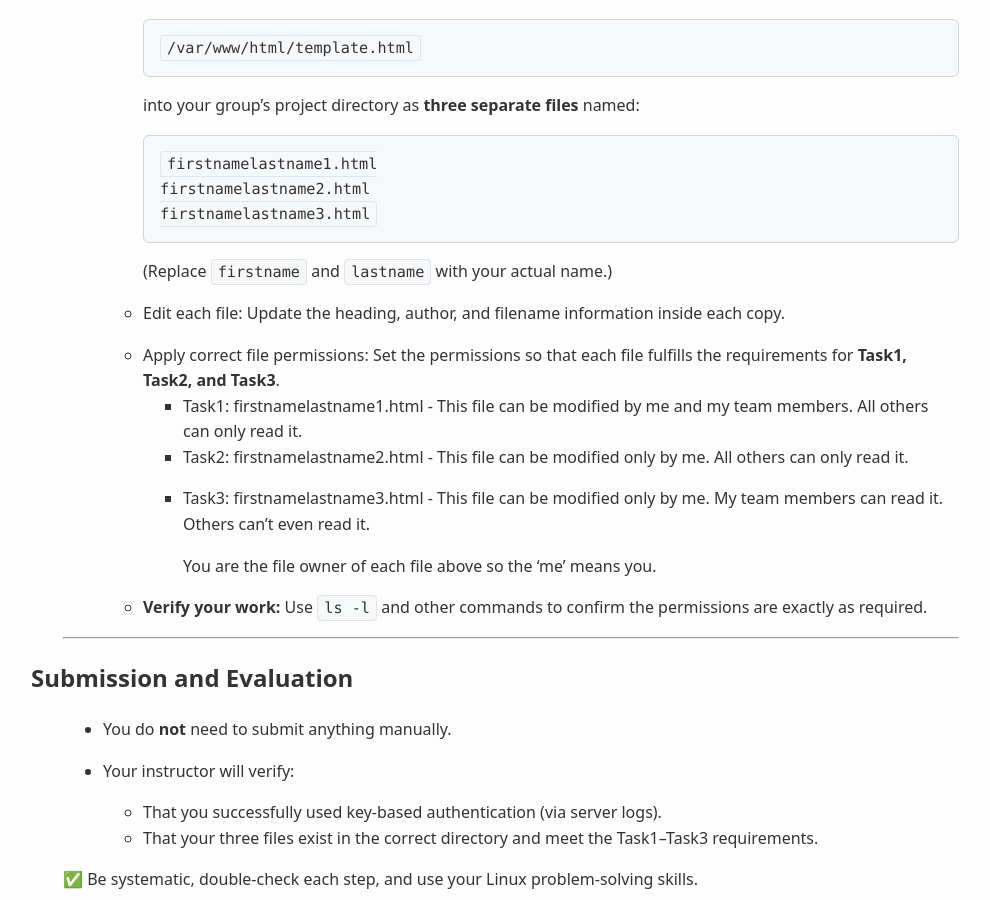
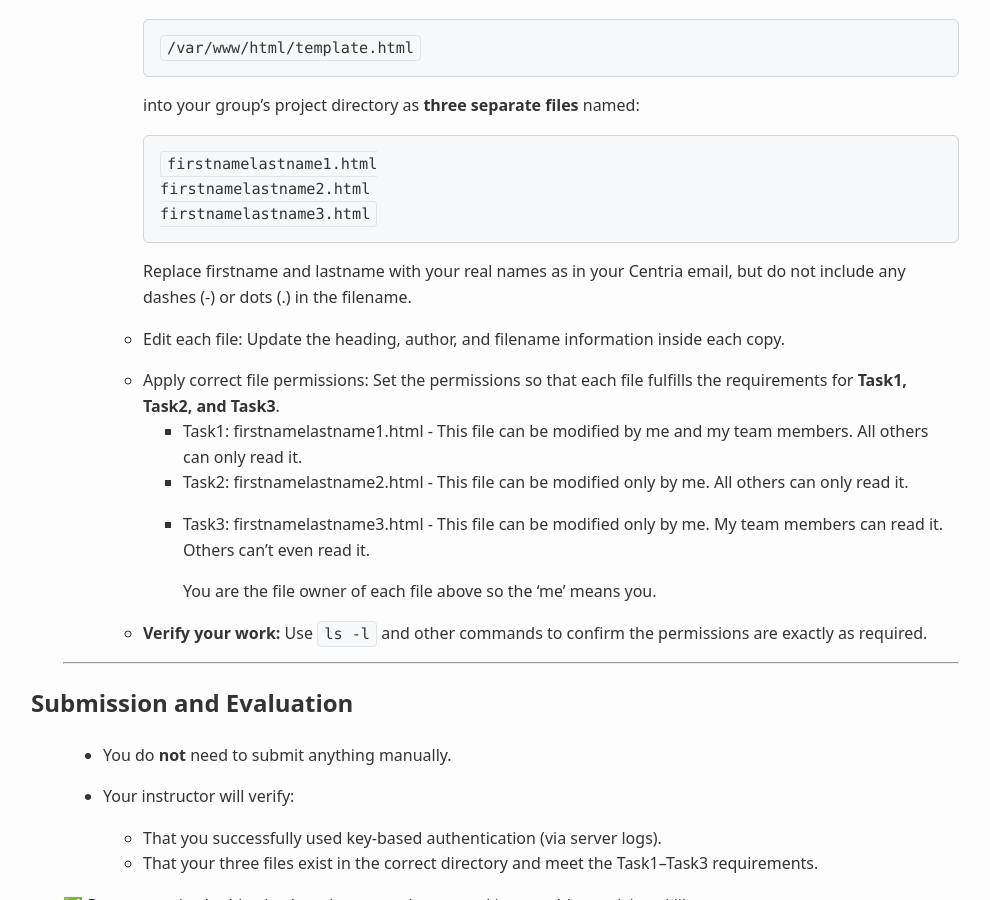
Before and after one commit to averkoc/lx, a Jekyll site: the page built from docs/practical_exam25.md, in a window 1280 px wide and 900 px high, scrolled down 1126 px. Shown: the whole window, without its empty margins (129-1119 px from the left). Built offline with Jekyll 4.4.1, drawn with Linux system fonts in a browser that asks for light colours.

Commit message:
Update practical_exam25.md

````diff
--- a/docs/practical_exam25.md
+++ b/docs/practical_exam25.md
@@ -67,7 +67,7 @@ After this, you will set up SSH key-based authentication and use it for all rema
      firstnamelastname3.html
      ```
 
-     (Replace `firstname` and `lastname` with your actual name.)
+     Replace firstname and lastname with your real names as in your Centria email, but do not include any dashes (-) or dots (.) in the filename.
 
    * Edit each file:
      Update the heading, author, and filename information inside each copy.
````
